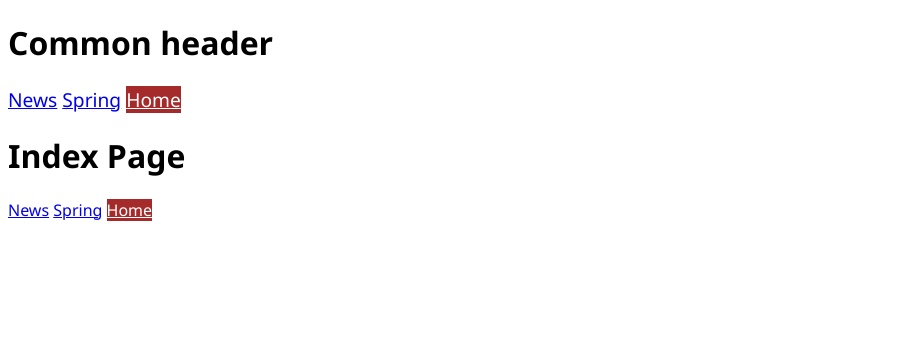
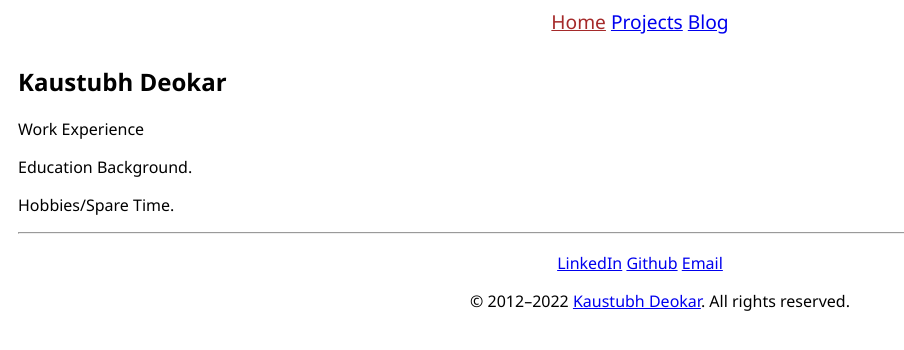
Before and after one commit to kaustubhdeokar/myblog, a Jekyll site: the page built from index.html, in a window 1280 px wide. Shown: the top 350 px of the page, without its empty margins (0-904 px from the left). Built offline with Jekyll 4.4.1, drawn with Linux system fonts in a browser that asks for light colours.

Commit message:
basic structure for blog at branch:blogbranch

```diff
--- /dev/null
+++ b/_includes/bottom.html
@@ -0,0 +1,20 @@
+<nav style="text-align: center;">
+
+    <ul class="nav {{include.navclass}}">
+        <li>
+            <a href="#">LinkedIn</a>
+        </li>
+        <li>
+            <a href="#">Github</a>
+        </li>
+        <li>
+            <a href="#">Email</a>
+        </li>
+    </ul>
+    <ul>
+        <div id="copyright">
+            &copy; 2012–{{ 'now' | date: "%Y" }} <a href="#">Kaustubh Deokar</a>. All rights reserved.
+          </div>
+
+    </ul>
+</nav>
--- a/_includes/nav.html
+++ b/_includes/nav.html
@@ -1,13 +1,15 @@
-<nav>
+<nav style="text-align: center;">
+
     <ul class="nav {{include.navclass}}">
-        <li>
-            <a class="{% if page.url == '/news.html' or page.url == '/recently-discovered.html' %}current{% endif %}" href="{{site.baseurl}}/news.html">News</a>
-        </li>
-        <li>
-            <a class="{% if page.url == '/spring.html' %}current{% endif %}" href="{{site.baseurl}}/spring.html">Spring</a>
-        </li>
         <li>
             <a class="{% if page.url == '/' %}current{% endif %}" href="{{site.baseurl}}/index.html">Home</a>
         </li>
+        <li>
+            <a class="{% if page.url == '/projects.html' %}current{% endif %}" href="{{site.baseurl}}/projects.html">Projects</a>
+        </li>
+        <li>
+            <a class="{% if page.url == '/blog.html' %}current{% endif %}" href="{{site.baseurl}}/blog.html">Blog</a>
+        </li>
+
     </ul>
 </nav>
--- a/_layouts/default.html
+++ b/_layouts/default.html
@@ -8,13 +8,12 @@
     <title>Document</title>
 </head>
 <body>
-    <h1>Common header</h1>
-
     {% include nav.html navclass='nav-top' %}
 
+    <div id="content">
     {{content}}
+    </div>
 
-    {% include nav.html navclass='nav-bottom' %}
-
+    {% include bottom.html navclass='nav-bottom' %}
 </body>
 </html>
--- /dev/null
+++ b/blog.html
@@ -0,0 +1,4 @@
+---
+layout: default
+---
+<h2>Blogs</h2>
--- a/css/common.css
+++ b/css/common.css
@@ -1,11 +1,12 @@
-html{
-    margin:0;
-    padding:0;
+body{
+    margin:10;
+    padding:10;
     font-family: 'Segoe UI', Tahoma, Geneva, Verdana, sans-serif;
+    display: flex;
+    flex-direction: column;
 }
 .current{
-    background-color:brown;
-    color:white;
+    color:brown;
 }
 .nav{
     margin:0;
@@ -18,3 +19,6 @@ html{
 .nav-top{
     font-size: larger;
 }
+#content{
+    margin:10px;
+}
--- a/index.html
+++ b/index.html
@@ -2,4 +2,18 @@
 layout: default
 ---
 
-    <h1>Index Page</h1>
+<h2> Kaustubh Deokar </h2>
+
+<p>
+    Work Experience
+</p>
+
+<p>
+    Education Background.
+</p>
+
+<p>
+    Hobbies/Spare Time.
+</p>
+
+<hr>
--- /dev/null
+++ b/projects.html
@@ -0,0 +1,4 @@
+---
+layout: default
+---
+<h2>Projects</h2>
```
